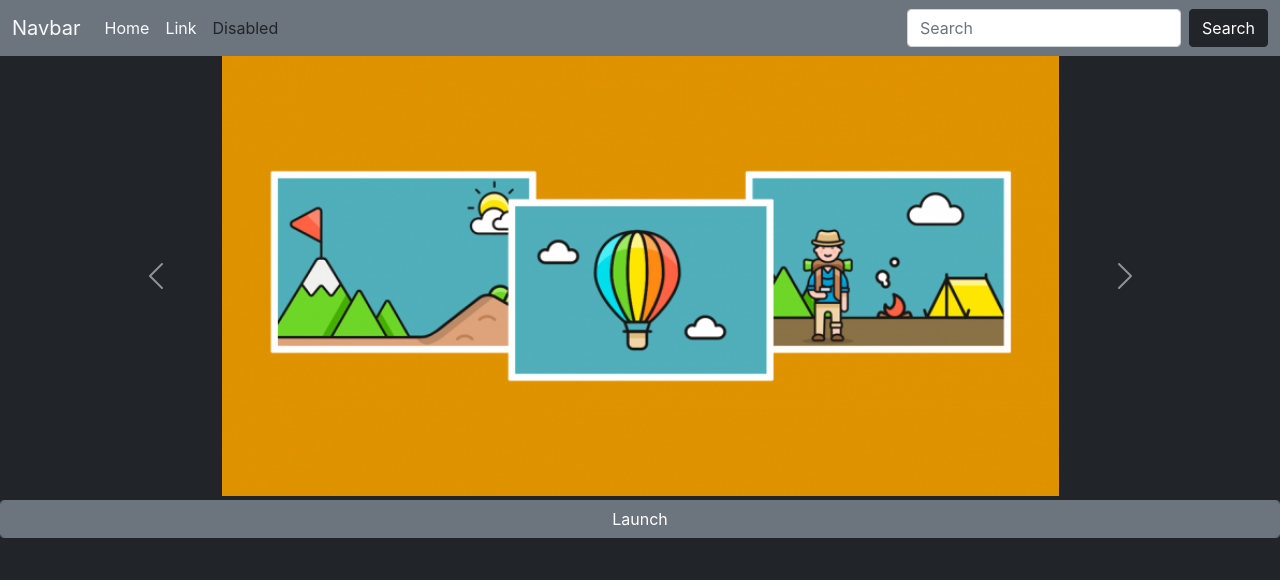
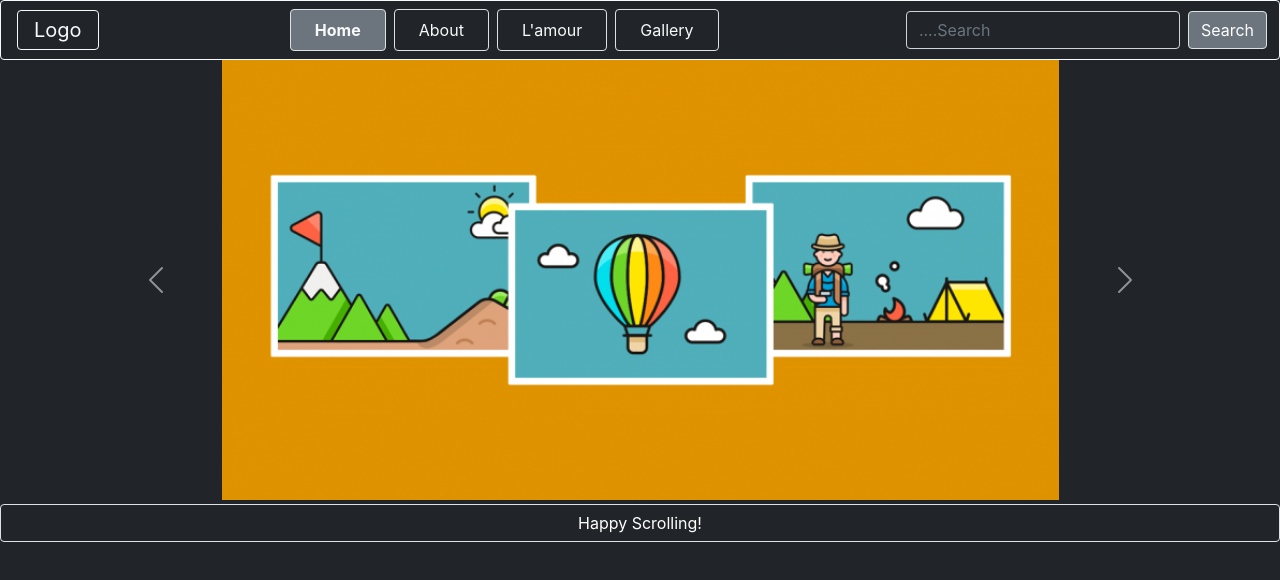
Before and after one commit to hammadhfz/react, a React (Create React App) app: page / in a window 1280 px wide. Shown: the top 580 px of the page. Built offline with nearby package versions, Linux system fonts and the light colour scheme.

Commit message:
props added into components

```diff
--- a/src/App.js
+++ b/src/App.js
@@ -1,87 +1,16 @@
+import React from 'react';
+import Modal from './comp/Modal';
+import Navbar from './comp/Navbar';
+import Slider from './comp/Slider';
 
 function App() {
   return (
     <>
-      <nav className="navbar navbar-expand-lg bg-secondary">
-        <div className = "container-fluid ">
-          <a className="navbar-brand text-light" href="/">Navbar</a>
-          <button className="navbar-toggler" type="button" data-bs-toggle="collapse" data-bs-target="#navbarSupportedContent" aria-controls="navbarSupportedContent" aria-expanded="false" aria-label="Toggle navigation">
-          <span className="navbar-toggler-icon"></span>
-          </button>
-          <div className="collapse navbar-collapse" id="navbarSupportedContent">
-            <ul className="navbar-nav me-auto mb-2 mb-lg-0">
-              <li className="nav-item">
-                <a className="nav-link active text-light" aria-current="page" href="/">Home</a>
-              </li>
-              <li li className = "nav-item" >
-                <a className="nav-link text-light" href="/">Link</a>
-              </li>
-              <li className="nav-item">
-                <a className="nav-link disabled text-dark" href="/">Disabled</a>
-              </li>
-            </ul>
-            <form className="d-flex" role="search">
-              <input className="form-control me-2" type="search" placeholder="Search" aria-label="Search"/>
-              <button className="btn btn-dark" type="submit">Search</button>
-            </form>
-          </div>
-        </div>
-      </nav>
+      <Navbar pagename = "Home" about = "About"/>
 
-    {  /* <==================> slider <=================> */ }
+      < Slider img1 = "slider1.png" img2 = "slider2.png" img3 = "slider3.png" / >
 
-        <div id="carouselExampleControls" class="carousel slide container" data-bs-ride="carousel">
-            <div class="carousel-inner">
-              <div class="carousel-item active">
-                <center>
-                  <img src = "slider1.png" class = "d-block w-75 img-fluid" alt = "..."/>
-                </center>
-              </div >
-              <div class="carousel-item ">
-                <center>
-                  <img src = "slider2.png" class = "d-block w-75 img-fluid" alt = "..."/>
-                </center>
-              </div >
-              <div class="carousel-item ">
-                <center>
-                  <img src = "slider3.png" class = "d-block w-75 img-fluid" alt = "..."/>
-                </center>
-              </div >
-            </div>
-            <button class="carousel-control-prev" type="button" data-bs-target="#carouselExampleControls" data-bs-slide="prev">
-              <span class="carousel-control-prev-icon" aria-hidden="true"></span>
-              <span class="visually-hidden">Previous</span>
-            </button>
-            <button class="carousel-control-next" type="button" data-bs-target="#carouselExampleControls" data-bs-slide="next">
-              <span class="carousel-control-next-icon" aria-hidden="true"></span>
-              <span class="visually-hidden">Next</span>
-            </button>
-        </div>
-
-    {  /* <==================> modal <=================> */ }
-
-      <button type="button" class="btn btn-secondary my-1 form-control" data-bs-toggle="modal" data-bs-target="#exampleModal" >
-        Launch
-      </button>
-
-      <div class="modal fade" id="exampleModal" tabindex="-1" aria-labelledby="exampleModalLabel" aria-hidden="true">
-        <div class = "modal-dialog modal-dialog-centered" >
-          <div class="modal-content bg-secondary text-light">
-            <div class="modal-header border-secondary">
-              <h5 class="modal-title" id="exampleModalLabel">Hello!</h5>
-              <button type="button" class="btn-close" data-bs-dismiss="modal" aria-label="Close"></button>
-            </div>
-            <div class="modal-body" >
-              Welcome to our Website, you will enjoy and will get full value by surfing our site
-            </div>
-            <div class="modal-footer border-secondary">
-              <button type="button" class="btn btn-dark" data-bs-dismiss="modal">Thanks</button>
-              {/* <button type="button" class="btn btn-primary">Save changes</button> */}
-            </div>
-          </div>
-        </div>
-      </div>
-
+      <Modal/>
     </>
   );
 }
--- /dev/null
+++ b/src/comp/Modal.js
@@ -0,0 +1,29 @@
+import React from 'react'
+
+export default function Modal() {
+  return (
+    <>
+    <button type="button" class="btn btn-dark my-1 form-control border" data-bs-toggle="modal" data-bs-target="#exampleModal" >
+        Happy Scrolling!
+      </button>
+
+      <div class="modal fade" id="exampleModal" tabindex="-1" aria-labelledby="exampleModalLabel" aria-hidden="true">
+        <div class = "modal-dialog modal-dialog-centered" >
+          <div class="modal-content bg-secondary text-light">
+            <div class="modal-header">
+              <h5 class="modal-title" id="exampleModalLabel">Hello!</h5>
+              <button type="button" class="btn-close border" data-bs-dismiss="modal" aria-label="Close"></button>
+            </div>
+            <div class="modal-body" >
+              Welcome to our Website, you will enjoy and will get full value by surfing our site
+            </div>
+            <div class="modal-footer">
+              <button type="button" class="btn btn-dark border" data-bs-dismiss="modal">Thanks</button>
+              {/* <button type="button" class="btn btn-primary">Save changes</button> */}
+            </div>
+          </div>
+        </div>
+      </div>
+    </>
+  )
+}
--- /dev/null
+++ b/src/comp/Navbar.js
@@ -0,0 +1,47 @@
+import React from 'react'
+import propTypes from 'prop-types'
+
+export default function Navbar(props) {
+  return (
+    <>
+    <nav className="navbar navbar-expand-lg navbar-dark bg-dark border border-light rounded">
+        <div className = "container-fluid">
+          <a className="navbar-brand text-light mx-1 border border-light px-3 rounded p-1" href="/">Logo</a>
+          <button className="navbar-toggler border rounded" type="button" data-bs-toggle="collapse" data-bs-target="#navbarSupportedContent" aria-controls="navbarSupportedContent" aria-expanded="false" aria-label="Toggle navigation">
+          <span className="navbar-toggler-icon"></span>
+          </button>
+          <div className="collapse navbar-collapse" id="navbarSupportedContent">
+            <ul className="navbar-nav me-auto mb-2 mb-lg-0 m-auto">
+              <li className="nav-item bg-secondary border mx-1 rounded">
+                <a className="nav-link active text-light mx-3 fw-bold" aria-current="page" href="/">{props.pagename}</a>
+              </li>
+              <li className = "nav-item border mx-1 rounded" >
+                <a className="nav-link text-light mx-3" href="/">{props.about}</a>
+              </li>
+              <li li className = "nav-item border mx-1 rounded" >
+                <a className="nav-link text-light mx-3" href="/">{props.contact}</a>
+              </li>
+              <li className="nav-item border mx-1 rounded">
+                <a className="nav-link text-light mx-3" href="/">{props.gallery}</a>
+              </li>
+            </ul>
+            <form className="d-flex" role="search">
+              <input className="form-control me-2 bg-dark text-light" type="search" placeholder="....Search" aria-label="Search"/>
+              <button className="btn btn-secondary border" type="submit">Search</button>
+            </form>
+          </div>
+        </div>
+      </nav>
+    </>
+  )
+}
+
+Navbar.prototype = {
+    pagename : propTypes.string.isRequired,
+    about : propTypes.string
+}
+
+Navbar.defaultProps = {
+    contact : "L'amour",
+    gallery : "Gallery"
+}
--- /dev/null
+++ b/src/comp/Slider.js
@@ -0,0 +1,42 @@
+import React from 'react'
+import propTypes from 'prop-types'
+
+export default function Slider(props) {
+  return (
+    <>
+    <div id="carouselExampleControls" class="carousel slide container" data-bs-ride="carousel">
+            <div class="carousel-inner">
+              <div class="carousel-item active">
+                <center>
+                  <img src = {props.img1} class = "d-block w-75 img-fluid" alt = "..."/>
+                </center>
+              </div >
+              <div class="carousel-item ">
+                <center>
+                  <img src = {props.img2} class = "d-block w-75 img-fluid" alt = "..."/>
+                </center>
+              </div >
+              <div class="carousel-item ">
+                <center>
+                  <img src ={props.img3} class = "d-block w-75 img-fluid" alt = "..."/>
+                </center>
+              </div >
+            </div>
+            <button class="carousel-control-prev" type="button" data-bs-target="#carouselExampleControls" data-bs-slide="prev">
+              <span class="carousel-control-prev-icon" aria-hidden="true"></span>
+              <span class="visually-hidden">Previous</span>
+            </button>
+            <button class="carousel-control-next" type="button" data-bs-target="#carouselExampleControls" data-bs-slide="next">
+              <span class="carousel-control-next-icon" aria-hidden="true"></span>
+              <span class="visually-hidden">Next</span>
+            </button>
+        </div>
+    </>
+  )
+}
+
+Slider.propTypes = {
+    img1: propTypes.string.isRequired,
+    img2: propTypes.string.isRequired,
+    img3: propTypes.string.isRequired
+}
```
